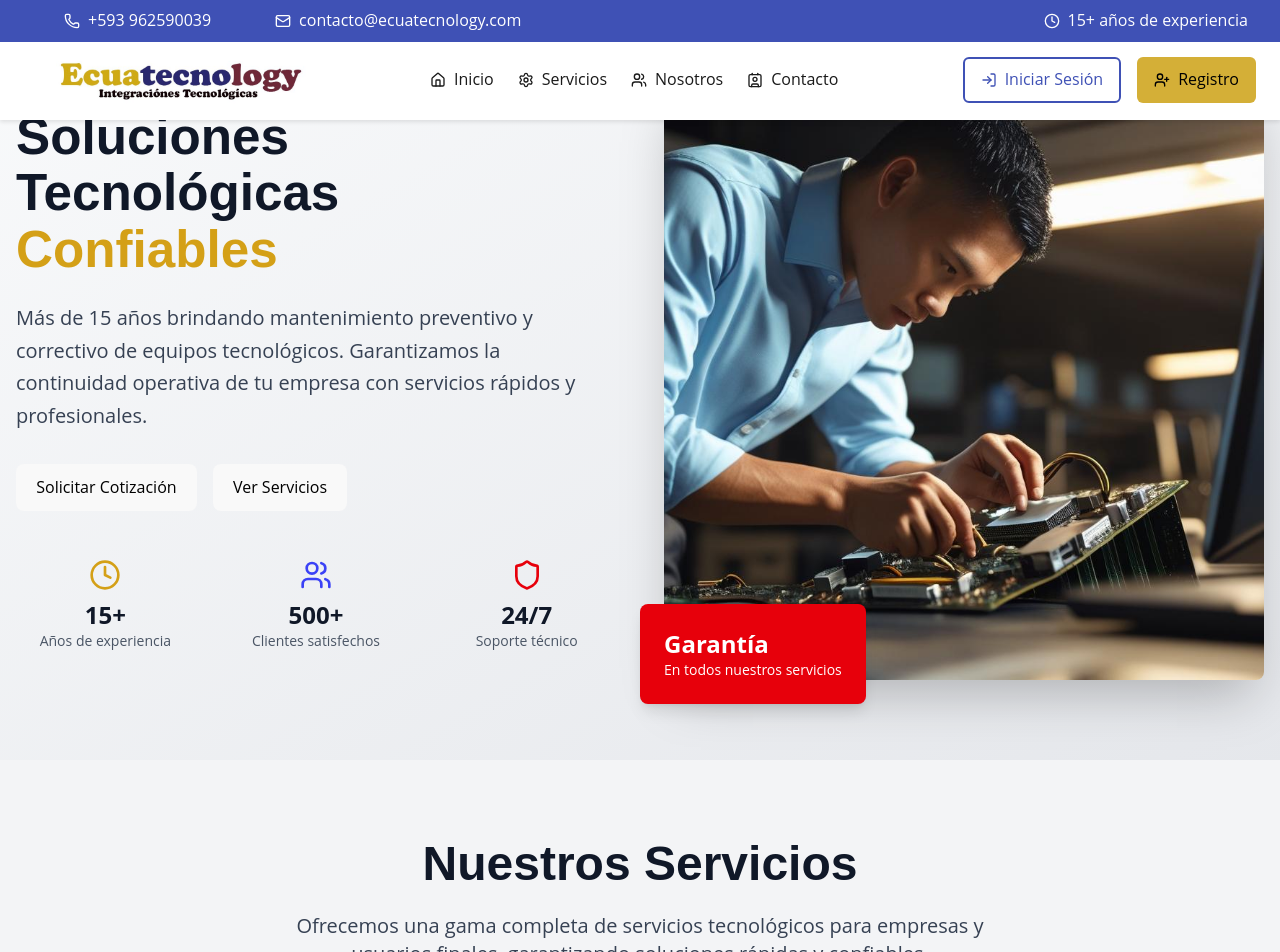
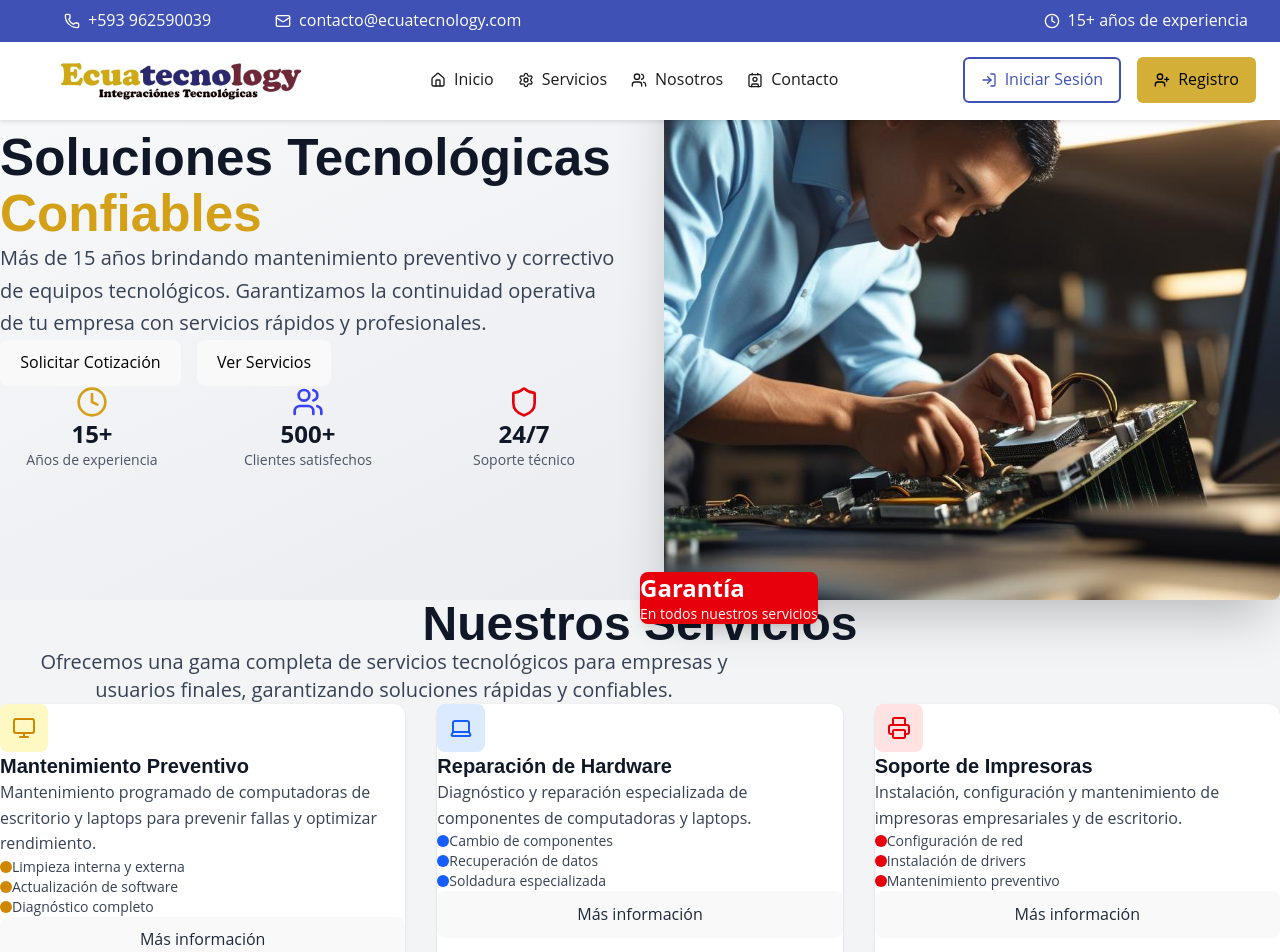
Before and after one commit to Mateo-Sudo-24/Proyecto_Ecuatechnology, a React (Vite) app in the folder frontend/client/: page / in a window 1280 px wide. Shown: the top 952 px of the page. Built offline with nearby package versions, Linux system fonts and the light colour scheme.

Commit message:
Correción de errores de importación

```diff
--- a/frontend/client/src/index.css
+++ b/frontend/client/src/index.css
@@ -1,6 +1,5 @@
 @import "tailwindcss";
 @import './styles/global.css';
-@import "tw-animate-css";
 
 
 :root {
--- a/frontend/client/src/styles/global.css
+++ b/frontend/client/src/styles/global.css
@@ -3,8 +3,8 @@
 
  /* Reset básico */
  * {
-   margin: 5;
-   padding: 5;
+   margin: 0;
+   padding: 0;
    box-sizing: border-box;
  }
 
```
